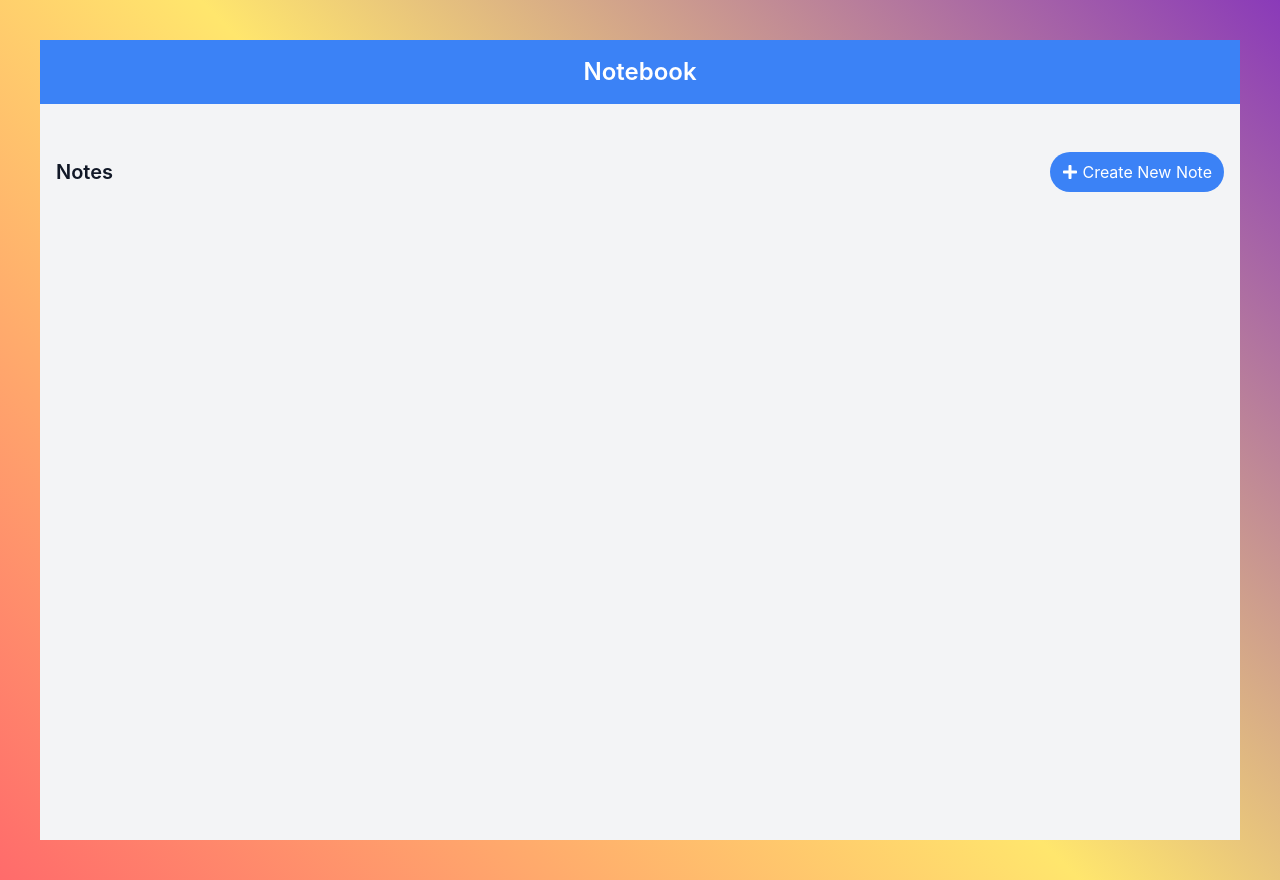
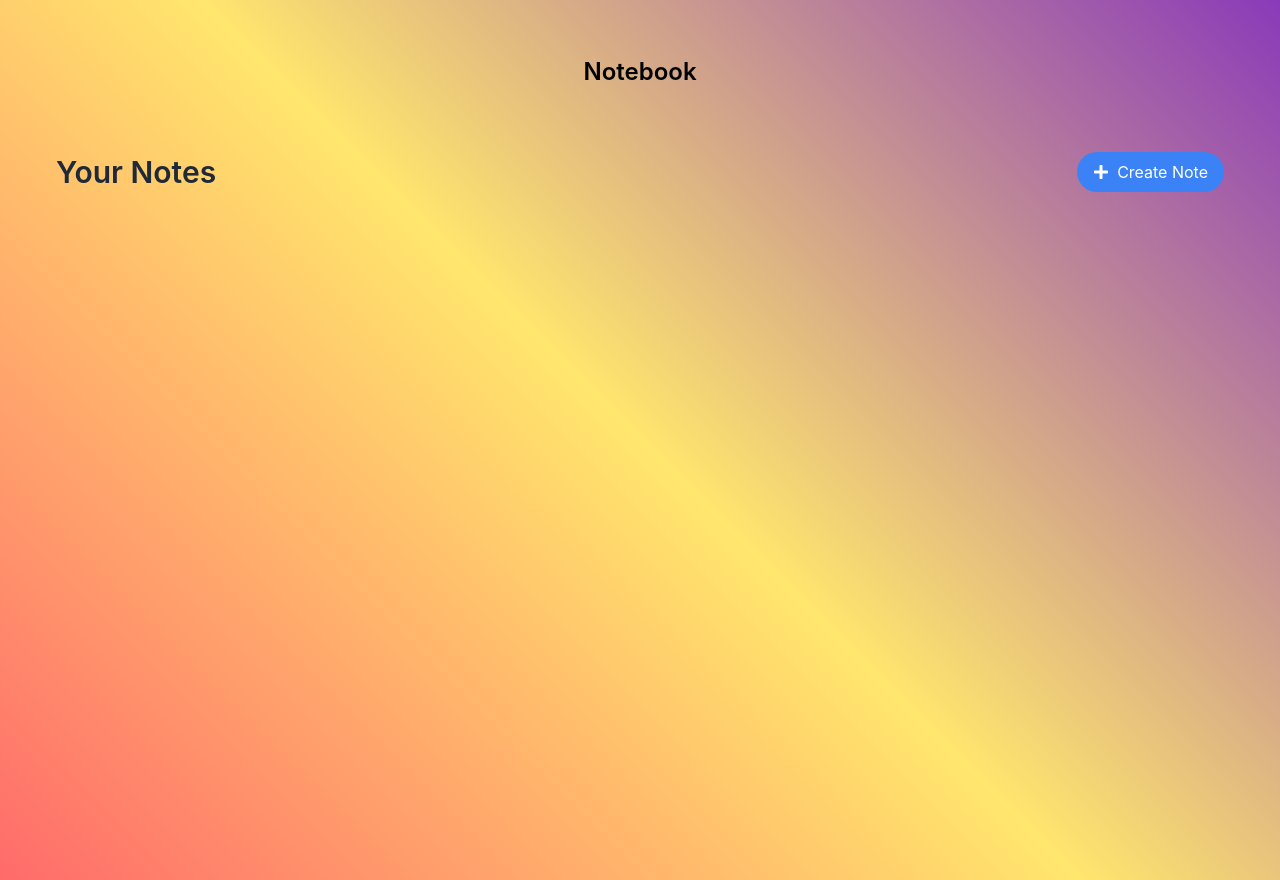
Before and after one commit to vaishnavi-3969/Hack-The-Classroom-Note-Craft, a React (Create React App) app: page /notebooks in a window 1280 px wide. Built offline with nearby package versions, Linux system fonts and the light colour scheme.

Commit message:
Update the UI of the landing page and notebook page

```diff
--- a/src/pages/LandingPage.js
+++ b/src/pages/LandingPage.js
@@ -45,7 +45,7 @@ const LandingPage = () => {
   };
 
   return (
-    <div className={`bg-${isDarkMode ? 'gray-900' : 'white'} h-screen text-${isDarkMode ? 'white' : 'gray-900'} transition duration-500 ease-in-out relative`}>
+    <div className={`bg-${isDarkMode ? 'gray-900' : ''} h-screen text-${isDarkMode ? 'white' : 'gray-900'} transition duration-500 ease-in-out relative`}>
       <div className="flex flex-col justify-center items-center h-full relative z-10">
         <motion.div
           initial={{ opacity: 0, y: -20 }}
--- a/src/pages/Notebook.js
+++ b/src/pages/Notebook.js
@@ -1,5 +1,5 @@
 import React, { useState } from 'react';
-import { FaPlus } from 'react-icons/fa';
+import { FaPlus, FaPencilAlt, FaTimes } from 'react-icons/fa';
 import { motion } from 'framer-motion';
 import ReactQuill from 'react-quill';
 import 'react-quill/dist/quill.snow.css';
@@ -17,6 +17,8 @@ const Notebook = () => {
       content: '',
     };
     setNotes([...notes, newNote]);
+    setSelectedNote(newNote);
+    setIsEditorOpen(true);
   };
 
   const selectNote = (note) => {
@@ -36,21 +38,21 @@ const Notebook = () => {
   };
 
   return (
-    <div className="bg-gray-100 min-h-screen flex flex-col">
-      <header className="bg-blue-500 py-4 text-white text-center text-2xl font-semibold">
+    <div className=" min-h-screen flex flex-col">
+      <header className="py-4 text-black text-center text-2xl font-semibold">
         Notebook
       </header>
       <div className="flex-1 container mx-auto p-4 mt-8">
         <div className="flex items-center justify-between mb-4">
-          <h2 className="text-xl font-semibold">Notes</h2>
+          <h2 className="text-3xl font-semibold text-gray-800">Your Notes</h2>
           <motion.button
             whileHover={{ scale: 1.05 }}
             whileTap={{ scale: 0.95 }}
             onClick={addNote}
-            className="bg-blue-500 hover:bg-blue-600 text-white px-3 py-2 rounded-full flex items-center"
+            className="bg-blue-500 hover:bg-blue-600 text-white px-4 py-2 rounded-full flex items-center"
           >
-            <FaPlus className="mr-1" />
-            Create New Note
+            <FaPlus className="mr-2" />
+            Create Note
           </motion.button>
         </div>
         <div className="grid grid-cols-3 gap-4">
@@ -60,20 +62,35 @@ const Notebook = () => {
               whileHover={{ scale: 1.05 }}
               whileTap={{ scale: 0.95 }}
               onClick={() => selectNote(note)}
-              className={`p-4 bg-white border rounded-lg cursor-pointer ${
-                selectedNote?.id === note.id ? 'border-blue-500 shadow-lg' : 'border-gray-200'
+              className={`p-4 border rounded-lg cursor-pointer ${
+                selectedNote?.id === note.id
+                  ? 'border-blue-500 shadow-lg'
+                  : 'border-gray-200'
               }`}
             >
-              <h3 className="text-lg font-semibold">{note.title}</h3>
-              <p className="text-gray-500">{note.content}</p>
+              <div className="flex justify-between items-center">
+                <h3 className="text-xl font-semibold text-gray-800">{note.title}</h3>
+                <div className="flex space-x-2">
+                  <FaPencilAlt
+                    onClick={() => selectNote(note)}
+                    className="text-blue-500 cursor-pointer"
+                  />
+                  <FaTimes
+                    onClick={() => {
+                    }}
+                    className="text-red-500 cursor-pointer"
+                  />
+                </div>
+              </div>
+              <p className="text-gray-500 mt-2">{note.content.slice(0, 100)}...</p>
             </motion.div>
           ))}
         </div>
       </div>
       {isEditorOpen && (
-        <div className="bg-white p-4 fixed bottom-0 right-0 left-0">
+        <div className="bg-white p-4 fixed bottom-0 right-0 left-0 h-screen overflow-y-scroll">
           <div className="mb-4">
-            <h2 className="text-lg font-semibold">Edit Note</h2>
+            <h2 className="text-2xl font-semibold text-gray-800">Edit Note</h2>
             <button
               onClick={() => setIsEditorOpen(false)}
               className="text-blue-500 hover:underline cursor-pointer"
@@ -81,7 +98,9 @@ const Notebook = () => {
               Close Editor
             </button>
           </div>
+          <div className='p-10'>
           <ReactQuill value={editorContent} onChange={updateNoteContent} />
+          </div>
         </div>
       )}
     </div>
```
